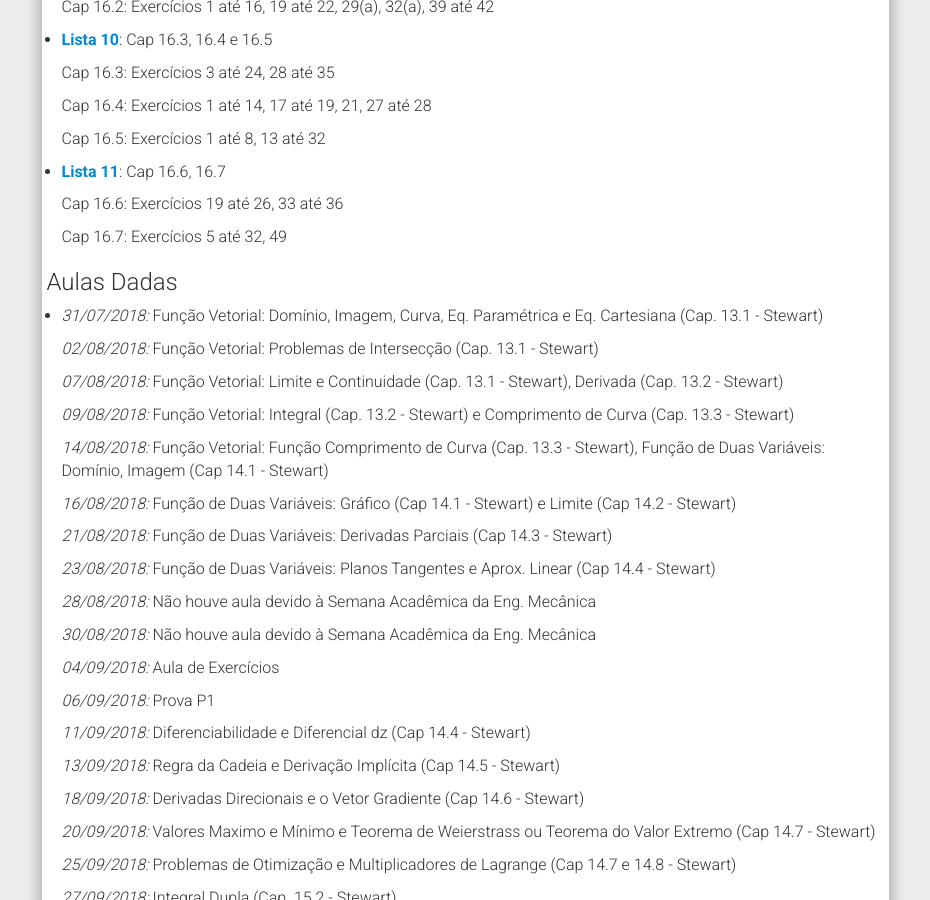
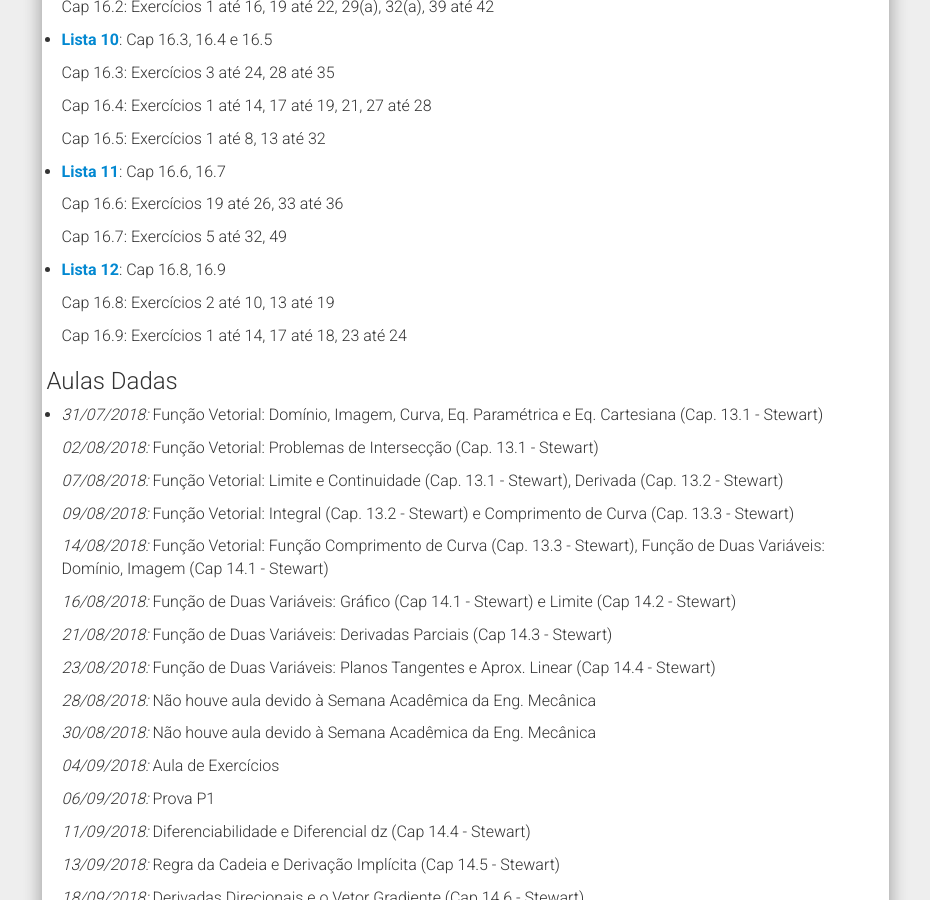
Before and after one commit to chunggnuhc/chunggnuhc.github.io, a Jekyll site: the page built from CMA211AN-Calc2-2sem2018.md, in a window 1280 px wide and 900 px high, scrolled down 2358 px. Shown: the whole window, without its empty margins (321-1251 px from the left). Built offline with Jekyll 4.4.1, drawn with Linux system fonts in a browser that asks for light colours; nearby versions of some CDN libraries.

Commit message:
Update CMA211-AN - listaExerc

```diff
--- a/CMA211AN-Calc2-2sem2018.md
+++ b/CMA211AN-Calc2-2sem2018.md
@@ -136,6 +136,13 @@ permalink: /CMA211AN-Calc2-2sem2018/
 
   Cap 16.7: Exercícios 5 até 32, 49
 
+- [Lista 12](/disciplinas2sem2018/ListaExerc11 - CMA211AD.pdf): Cap 16.8, 16.9
+
+  Cap 16.8: Exercícios 2 até 10, 13 até 19
+
+  Cap 16.9: Exercícios 1 até 14, 17 até 18, 23 até 24
+
+
 <h3>Aulas Dadas</h3>
 
 - _31/07/2018:_ Função Vetorial: Domínio, Imagem, Curva, Eq. Paramétrica e Eq. Cartesiana (Cap. 13.1 - Stewart)
```
